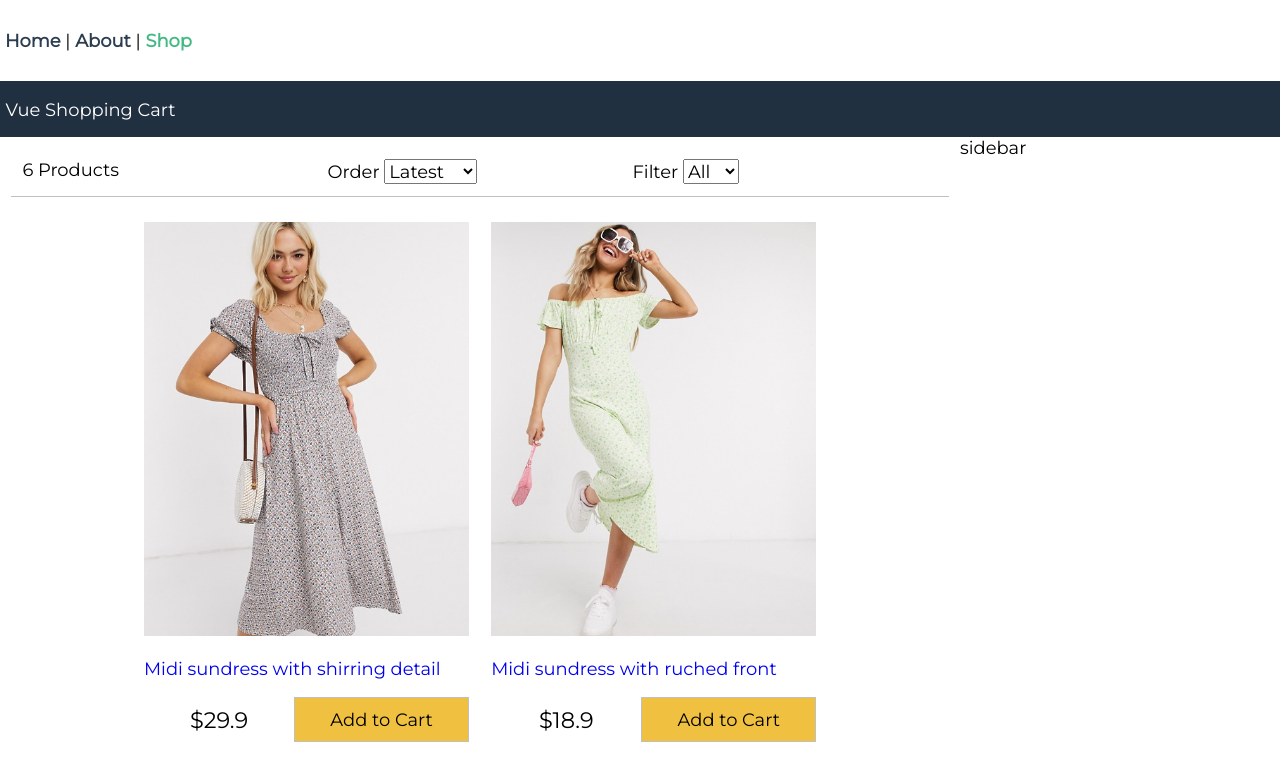
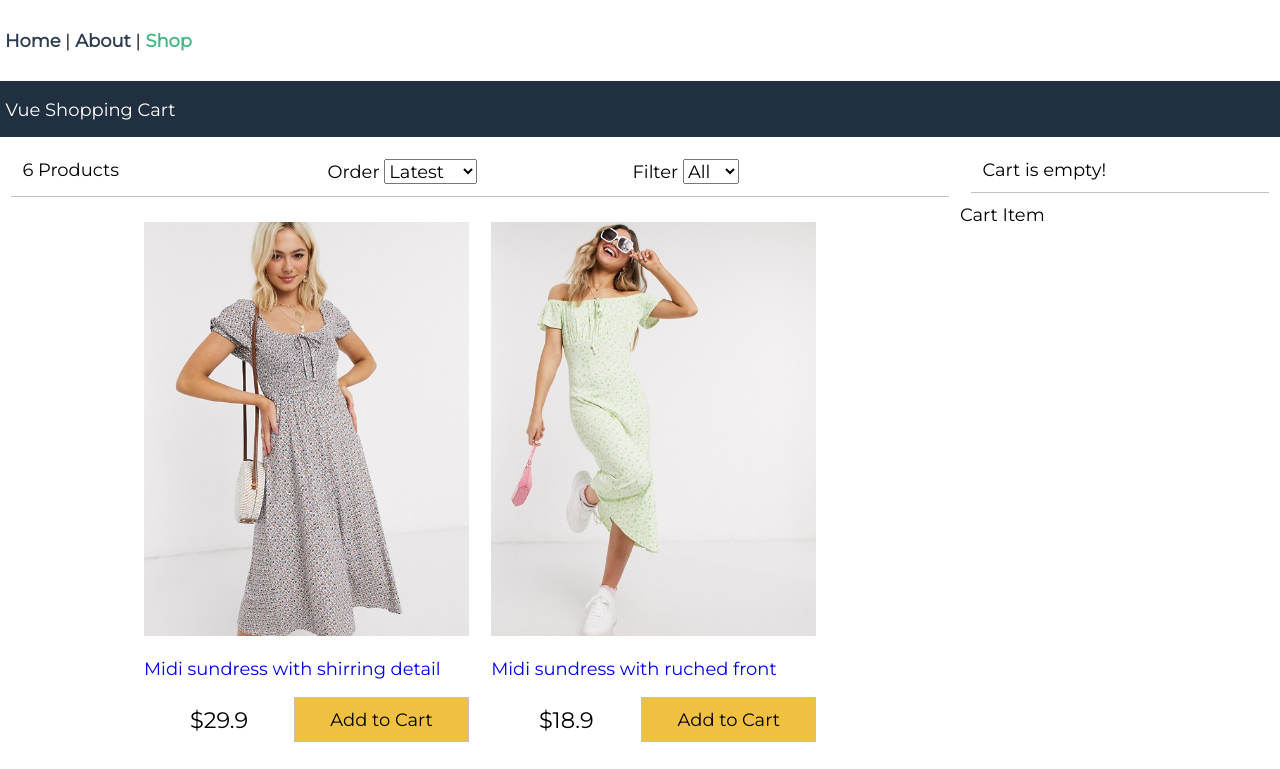
Before and after one commit to Lodny/vue-shopping-1, a Vue app: page /shop in a window 1280 px wide. Shown: the top 769 px of the page. Built offline with nearby package versions, Linux system fonts and the light colour scheme.

Commit message:
add cart

```diff
--- /dev/null
+++ b/src/components/Cart.vue
@@ -0,0 +1,72 @@
+<template>
+  <div>
+    <div class="cart-header">
+      Cart is empty!
+    </div>
+    <div cladd="cart-items">
+      <CartItem />
+    </div>
+  </div>
+</template>
+
+<script>
+import CartItem from "./CartItem";
+
+export default {
+  components: {
+    CartItem
+  }
+};
+</script>
+
+<style scoped>
+.cart-header {
+  display: flex;
+  /* justify-content: space-between; */
+  padding: 1rem;
+  margin: 1rem;
+  border-bottom: 0.1rem #c0c0c0 solid;
+}
+
+.cart-items {
+  padding: 0;
+  width: 100%;
+  list-style-type: none;
+}
+
+.cart-items img {
+  width: 5rem;
+}
+
+.cart-items li {
+  display: flex;
+}
+
+.cart-items li div {
+  padding: 0.5rem;
+}
+
+.cart-items li div:last-child {
+  flex: 1;
+}
+
+.right {
+  text-align: right;
+}
+
+.total {
+  display: flex;
+  justify-content: space-between;
+  align-items: center;
+  width: 100%;
+}
+
+.total > div {
+  font-size: 2rem;
+}
+
+.total > div,
+.total > button {
+  flex: 1;
+}
+</style>
--- /dev/null
+++ b/src/components/CartItem.vue
@@ -0,0 +1,5 @@
+<template>
+  <div class="cart-items">
+    Cart Item
+  </div>
+</template>
--- a/src/views/Shop.vue
+++ b/src/views/Shop.vue
@@ -10,7 +10,7 @@
           <Products :products="filtered" />
         </div>
         <div class="sidebar">
-          sidebar
+          <Cart />
         </div>
       </div>
     </main>
@@ -21,9 +21,15 @@
 <script>
 import Filters from "@/components/Filters";
 import Products from "@/components/Products";
+import Cart from "@/components/Cart";
 import data from "../../data.json";
 
 export default {
+  components: {
+    Filters,
+    Products,
+    Cart
+  },
   data() {
     return {
       products: data.products,
@@ -31,10 +37,6 @@ export default {
       order: "Latest",
       size: "All"
     };
-  },
-  components: {
-    Filters,
-    Products
   },
   computed: {
     productsCount() {
```
